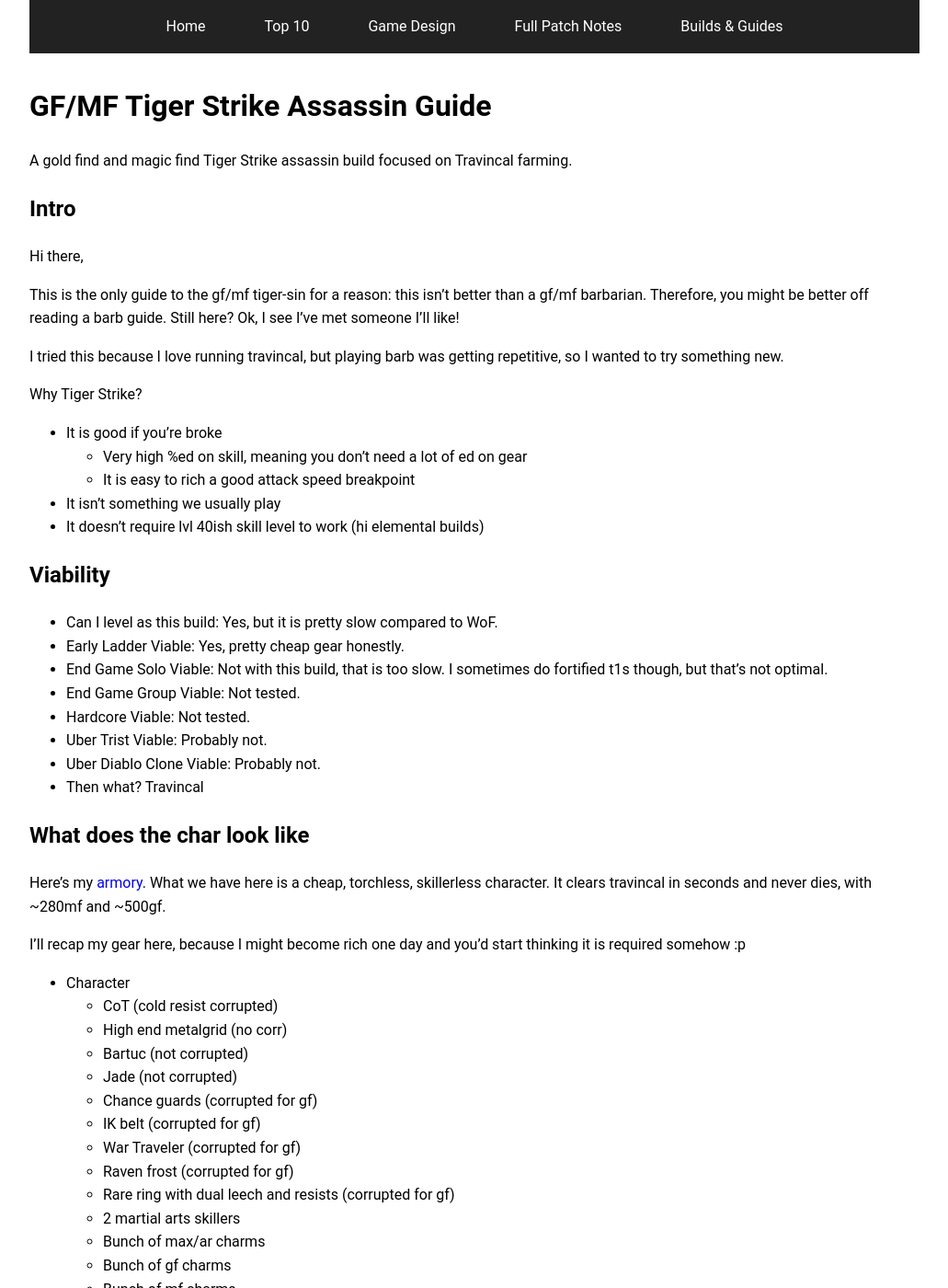
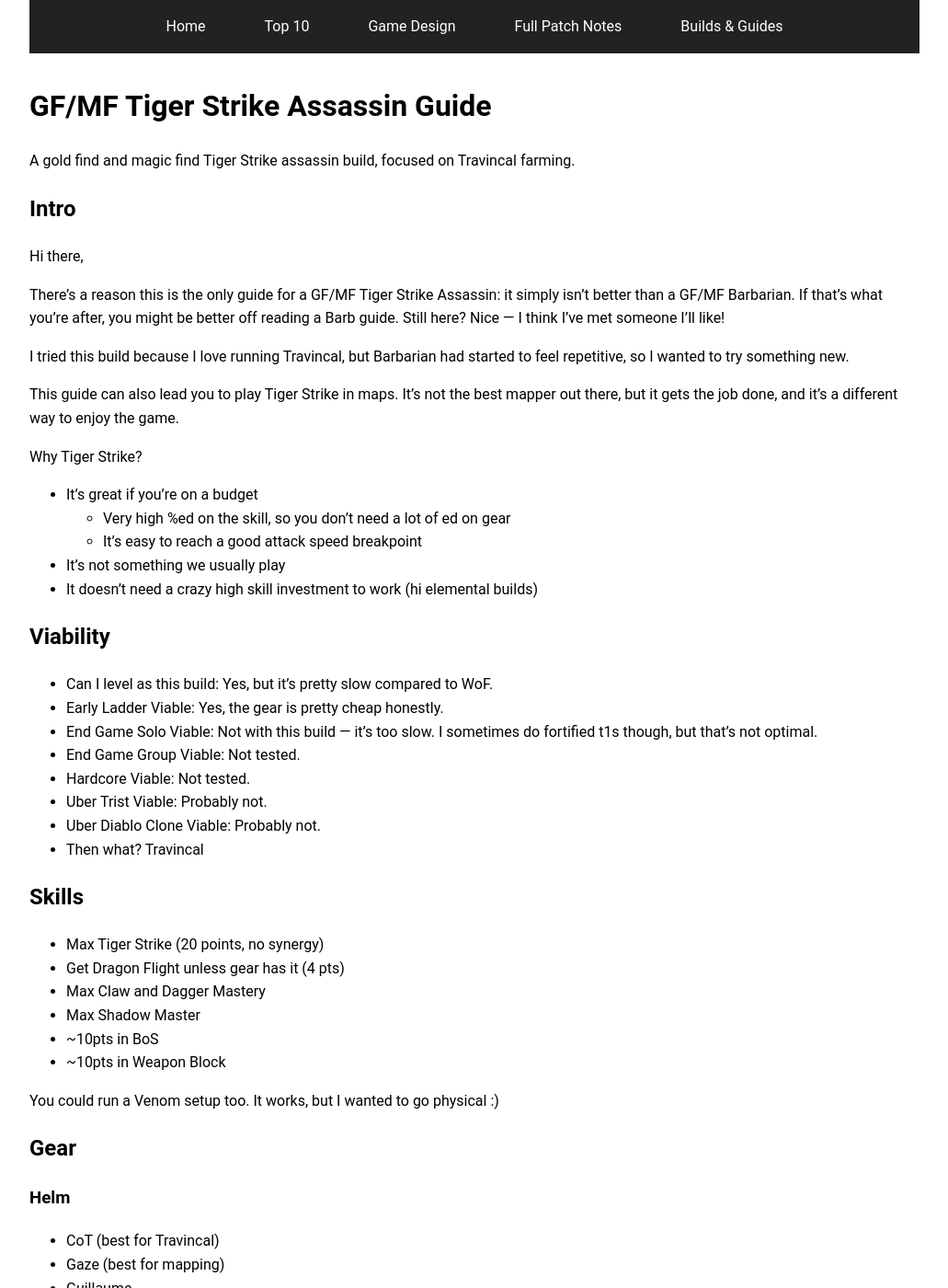
Before and after one commit to zagd3m/patchnotes, a Jekyll site: the page built from docs/_builds/guide_gfmf_assassin.md, in a window 1280 px wide and 1400 px high. Shown: the whole window at 92% size, without its empty margins (124-1155 px from the left). Built offline with Jekyll 4.4.1, drawn with Linux system fonts in a browser that asks for light colours; some of the changed text lies outside the part shown.

Commit message:
Small changes to the GfMf guide.

```diff
--- a/docs/_builds/guide_gfmf_assassin.md
+++ b/docs/_builds/guide_gfmf_assassin.md
@@ -1,6 +1,6 @@
 ---
 title: GF/MF Tiger Strike Assassin Guide
-summary: A gold find and magic find Tiger Strike assassin build focused on Travincal farming.
+summary: A gold find and magic find Tiger Strike assassin build, focused on Travincal farming.
 order: 4
 ---
 
@@ -8,62 +8,31 @@
 
 Hi there,
 
-This is the only guide to the gf/mf tiger-sin for a reason: this isn't better than a gf/mf barbarian. Therefore, you might be better off reading a barb guide.
-Still here? Ok, I see I've met someone I'll like!
+There’s a reason this is the only guide for a GF/MF Tiger Strike Assassin: it simply isn’t better than a GF/MF Barbarian. If that’s what you’re after, you might be better off reading a Barb guide.
+Still here? Nice — I think I’ve met someone I’ll like!
 
-I tried this because I love running travincal, but playing barb was getting repetitive, so I wanted to try something new.
+I tried this build because I love running Travincal, but Barbarian had started to feel repetitive, so I wanted to try something new.
+
+This guide can also lead you to play Tiger Strike in maps. It’s not the best mapper out there, but it gets the job done, and it’s a different way to enjoy the game.
 
 Why Tiger Strike?
 
-* It is good if you're broke
-  * Very high %ed on skill, meaning you don't need a lot of ed on gear
-  * It is easy to rich a good attack speed breakpoint
-* It isn't something we usually play
-* It doesn't require lvl 40ish skill level to work (hi elemental builds)
+* It's great if you're on a budget
+  * Very high %ed on the skill, so you don't need a lot of ed on gear
+  * It's easy to reach a good attack speed breakpoint
+* It's not something we usually play
+* It doesn't need a crazy high skill investment to work (hi elemental builds)
 
 ## Viability
 
-* Can I level as this build: Yes, but it is pretty slow compared to WoF.
-* Early Ladder Viable: Yes, pretty cheap gear honestly.
-* End Game Solo Viable: Not with this build, that is too slow. I sometimes do fortified t1s though, but that's not optimal.
+* Can I level as this build: Yes, but it's pretty slow compared to WoF.
+* Early Ladder Viable: Yes, the gear is pretty cheap honestly.
+* End Game Solo Viable: Not with this build — it's too slow. I sometimes do fortified t1s though, but that's not optimal.
 * End Game Group Viable: Not tested.
 * Hardcore Viable: Not tested.
 * Uber Trist Viable: Probably not.
 * Uber Diablo Clone Viable: Probably not.
 * Then what? Travincal
-
-## What does the char look like
-
-Here's my [armory](https://www.projectdiablo2.com/character/ZagdemArts).
-What we have here is a cheap, torchless, skillerless character. It clears travincal in seconds and never dies, with ~280mf and ~500gf.
-
-I'll recap my gear here, because I might become rich one day and you'd start thinking it is required somehow :p
-
-* Character
-  * CoT (cold resist corrupted)
-  * High end metalgrid (no corr)
-  * Bartuc (not corrupted)
-  * Jade (not corrupted)
-  * Chance guards (corrupted for gf)
-  * IK belt (corrupted for gf)
-  * War Traveler (corrupted for gf)
-  * Raven frost (corrupted for gf)
-  * Rare ring with dual leech and resists (corrupted for gf)
-  * 2 martial arts skillers
-  * Bunch of max/ar charms
-  * Bunch of gf charms
-  * Bunch of mf charms
-  * Bunch of resist charms
-
-* Mercenary (Act 5 BO)
-  * Lawbringer eth legend sword
-  * Blackhorn (1 socket)
-  * Duriel shell (max fire res corrupted)
-  * Loh
-  * Rare belt
-  * Infernostride
-
-That's it. And I'm already far too strong to farm trav comfortably.
 
 ## Skills
 
@@ -74,15 +43,24 @@
 * ~10pts in BoS
 * ~10pts in Weapon Block
 
-You could run a Venom setup too, it works, but I wanted to go physical :)
+You could run a Venom setup too. It works, but I wanted to go physical :)
 
 ## Gear
 
 ### Helm
 
-* CoT (best imo)
-* Gaze
+* CoT (best for Travincal)
+* Gaze (best for mapping)
 * Guillaume
+
+### Armour
+
+* Black Hades (free slots = free mf)
+* The Gladiator's Bane
+* Wraithskin (curse resistance is surprisingly useful)
+* Guardian Angel (strong defensive option, but expensive)
+* Goldskin (strong early game option)
+* Shaftstop (strong defensive option)
 
 ### Amulet
 
@@ -94,7 +72,8 @@
 
 * Stalker (BiS imo)
 * Bartuc (cheap)
-* Rare/craft
+* Rare/craft (potentially BiS)
+* Natalya's claw (only if you decide to play the whole set, which is pretty strong)
 
 ### Weapon 2
 
@@ -152,16 +131,16 @@
 
 ## Playstyle
 
-Cast BoS to run through act 3 town as fast as possible.
-Get BO from merc.
-DFlight into the first council member you see. Kill struff.
-DFlight into the backline. Kill stuff.
-Grab gold and gear. You can save time using Naj staff on switch if you're lazy.
-Purchase orbs or gamble.
+* Cast BoS to blast through act 3 town as fast as possible.
+* Get BO from your merc.
+* DFlight into the first council member you see. Take them down.
+* DFlight into the backline. Take out the rest.
+* Grab gold and gear. If you're feeling lazy, you can save time by using Naj staff on switch.
+* Buy orbs or gamble.
 
 ## Where should I farm before I can clear Hell Travi?
 
-Good question. I don't know if that's optimal or not, but I went:
+Good question. I'm not sure if this is the most optimal route, but I went:
 
 * Nightmare Travi
 * Pindle + Eldritch (Shenk was too hard, I decided to skip it)
@@ -169,6 +148,72 @@
 
 From my experience, the Bartuc/Jade combo was a huge improvement, so I'd probably start with those alongside Raven Frost and ar gear.
 
+## What does the char look like
+
+Here's my [armory](https://www.projectdiablo2.com/character/ZagdemArts).
+What we have here is a cheap, torchless, skillerless character. It clears Travincal in seconds and barely ever dies, with ~280mf and ~500gf.
+
+I'll recap my gear here, because I might become rich one day and you'd start thinking it's required somehow :p
+
+* Character
+  * CoT (cold resist corrupted)
+  * Black Hades
+  * High end metalgrid (no corr)
+  * Bartuc (not corrupted)
+  * Jade (not corrupted)
+  * Chance guards (corrupted for gf)
+  * IK belt (corrupted for gf)
+  * War Traveler (corrupted for gf)
+  * Raven frost (corrupted for gf)
+  * Rare ring with dual leech and resists (corrupted for gf)
+  * 2 martial arts skillers
+  * Bunch of max/ar charms
+  * Bunch of gf charms
+  * Bunch of mf charms
+  * Bunch of resist charms
+
+* Mercenary (Act 5 BO)
+  * Lawbringer eth legend sword
+  * Blackhorn (1 socket)
+  * Duriel shell (max fire res corrupted)
+  * Loh
+  * Rare belt
+  * Infernostride
+
+That's it. I'm already way too strong to farm Trav comfortably.
+
+## Patch notes
+
+### S13 Changes
+
+> Tiger Strike : melee splash bonus now only applies to Tiger Strike itself
+
+This mostly affects WW-sins, because for us, Tiger Strike was always the goal, not just a tool.
+
+> Wraithskin : +25% deadly strike multiplier
+
+This makes it more appealing if you take the DS route, probably using Stalkers.
+
+> CoT : life steal increased
+
+A nice simple buff.
+
+> Guardian angel : more +skills, less AR
+
+Mostly a good change for us, but the item might be a bit harder to find now.
+
+> Soul Drainer : -1%
+
+A welcome nerf, I'm glad the team listened to us (or someone else who agrees).
+
+> All sources of critical strike now have a 2x damage multiplier (increased from 1.5x)
+
+Massive buff. This makes 3rd hits potentially massive.
+
+> Gladiator’s Bane : +2 to Critical Strike (o-skill) replaced with +8-12% chance of critical strike
+
+In the past, we gained a lot more %chance (since the oskill benefited from all +skills), but the x2 means gaining 12% (reaching ~25% total) is huge. Wearing this armour means gaining around 10% damage overall, which is huge, about the same as 200% ed (since Tiger Strike + Mastery gives a lot of %ed already).
+
 ## Ciao
 
 Cheers.
```
Also changed, not shown: other parts of docs/_builds/guide_gfmf_assassin.md (+1 -1 lines).
